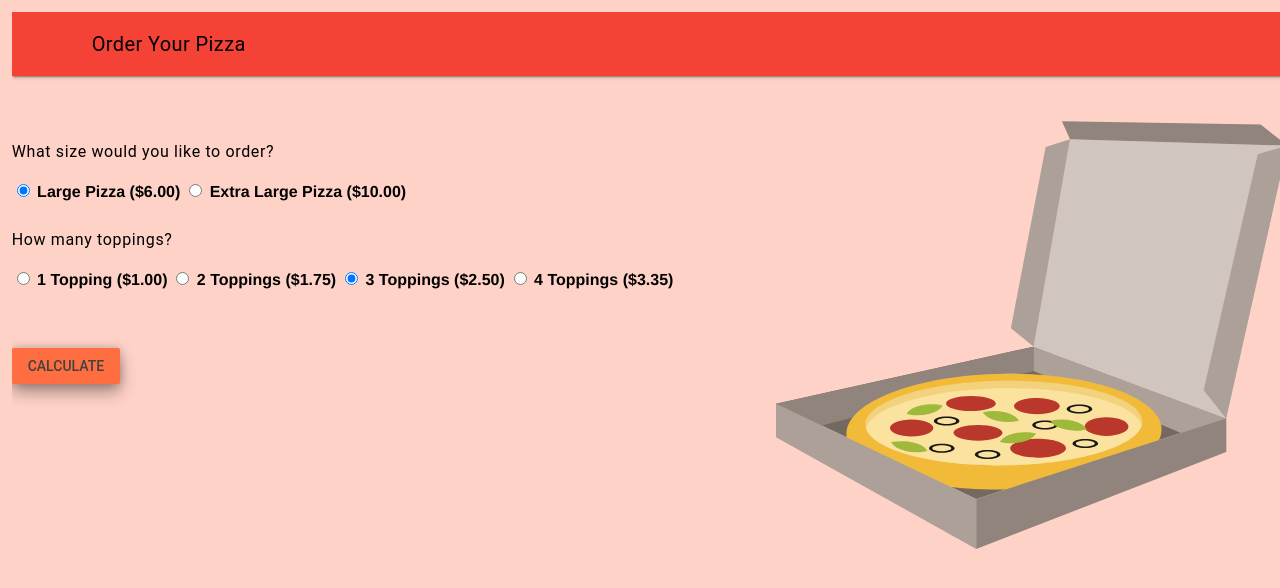
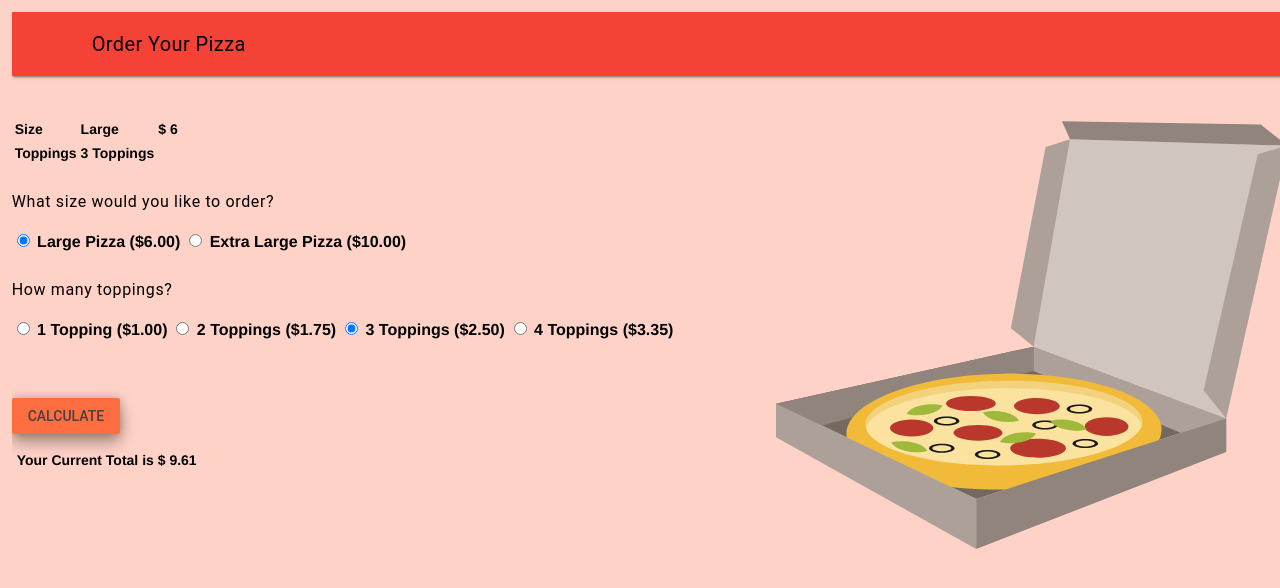
Before and after one commit to KaitlynIp64/Assignment-4, a plain HTML site: page index.html in a window 1280 px wide. Both pictures are taken after a click on the button "CALCULATE". Drawn offline with nearby package versions, Linux system fonts and the light colour scheme.

Commit message:
fixed code

```diff
--- a/index.html
+++ b/index.html
@@ -33,7 +33,19 @@
       <main class="mdl-layout__content">
         <br>
         <br>
-          <center><img src="./img/1541620335.svg" style="float:right" alt="pizza" width="40%" height="40%" /></center>
+          <center><img src="./img/1541620335.svg" style="right" alt="pizza" width="40%" height="40%" /></center>
+        <table>
+          <tr>
+            <td> Size </td>
+            <td id="s_result"> </td>
+            <td id="p_result"> </td>
+          </tr>
+          <tr>
+            <td> Toppings </td>
+            <td id="t_options"> </td>
+            <td id="t_result"> </td>
+          </tr>
+        </table>
         <p></p>
           <h6> What size would you like to order?</h6>
           <!--Radio Buttons-->
@@ -71,10 +83,9 @@
           <br>
           <br>
         <!-- Raised button with ripple -->
-        <button class="mdl-button mdl-js-button mdl-button--raised mdl-js-ripple-effect mdl-button--accent" onclick="getPizza()">
+        <button class="mdl-button mdl-js-button mdl-button--raised mdl-js-ripple-effect mdl-button--accent" onclick="orderPizza()">
           Calculate
         </button>
-        <!-- basic text -->
         <p></p>
         <div id="total_result"></div>
       </main>
--- a/js/script.js
+++ b/js/script.js
@@ -16,7 +16,7 @@ if (navigator.serviceWorker) {
 /**
  * Input
  */
-function getPizza() {
+function orderPizza() {
   var price = 0;
   var topping = 0;
   var total = 0;
```
